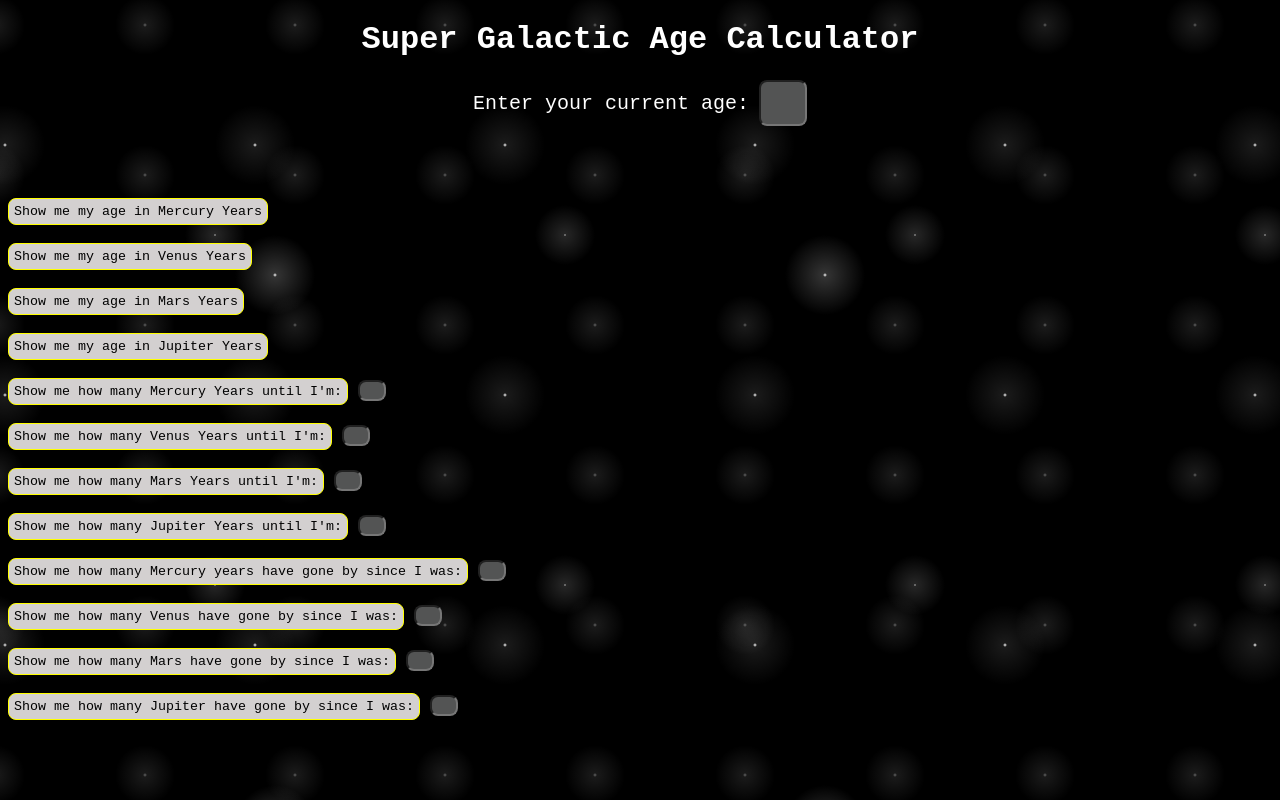
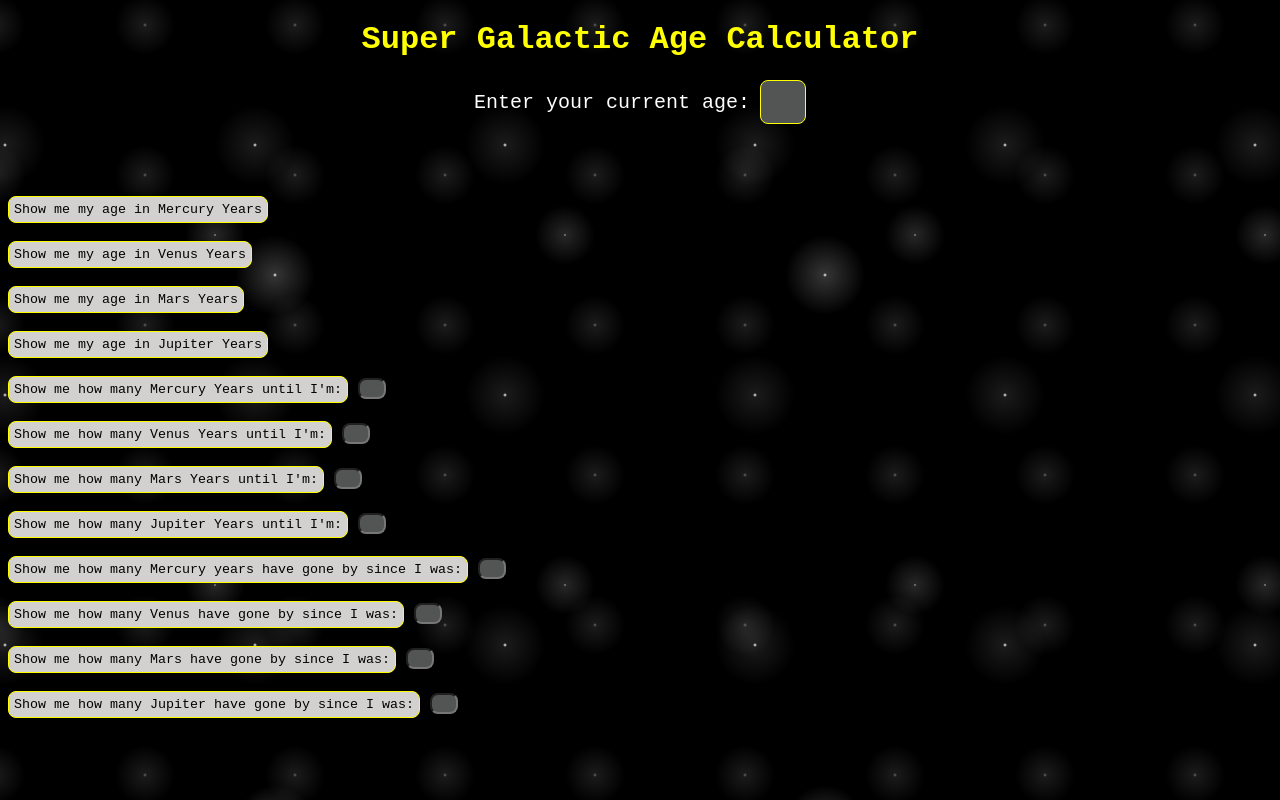
Before and after one commit to reimannsarah/super-galactic-age-calculator, a website built with webpack: page src/index.html in a window 1280 px wide. In both pictures the pointer is over the input "Enter your current age:". Built offline with nearby package versions, Linux system fonts and the light colour scheme; a web font is replaced by a local one.

Commit message:
style current age input with hover

```diff
--- a/src/css/styles.css
+++ b/src/css/styles.css
@@ -15,6 +15,7 @@ body {
 
   h1 {
     text-align: center;
+    color: yellow;
   }
 
   #currentAgeForm {
@@ -31,6 +32,10 @@ body {
     border-radius: 8px;
     font-size: 20px;
     text-align: center;
+  }
+
+  #currentAge:hover {
+    border: 1px solid yellow;
   }
 
   #buttons {
```
